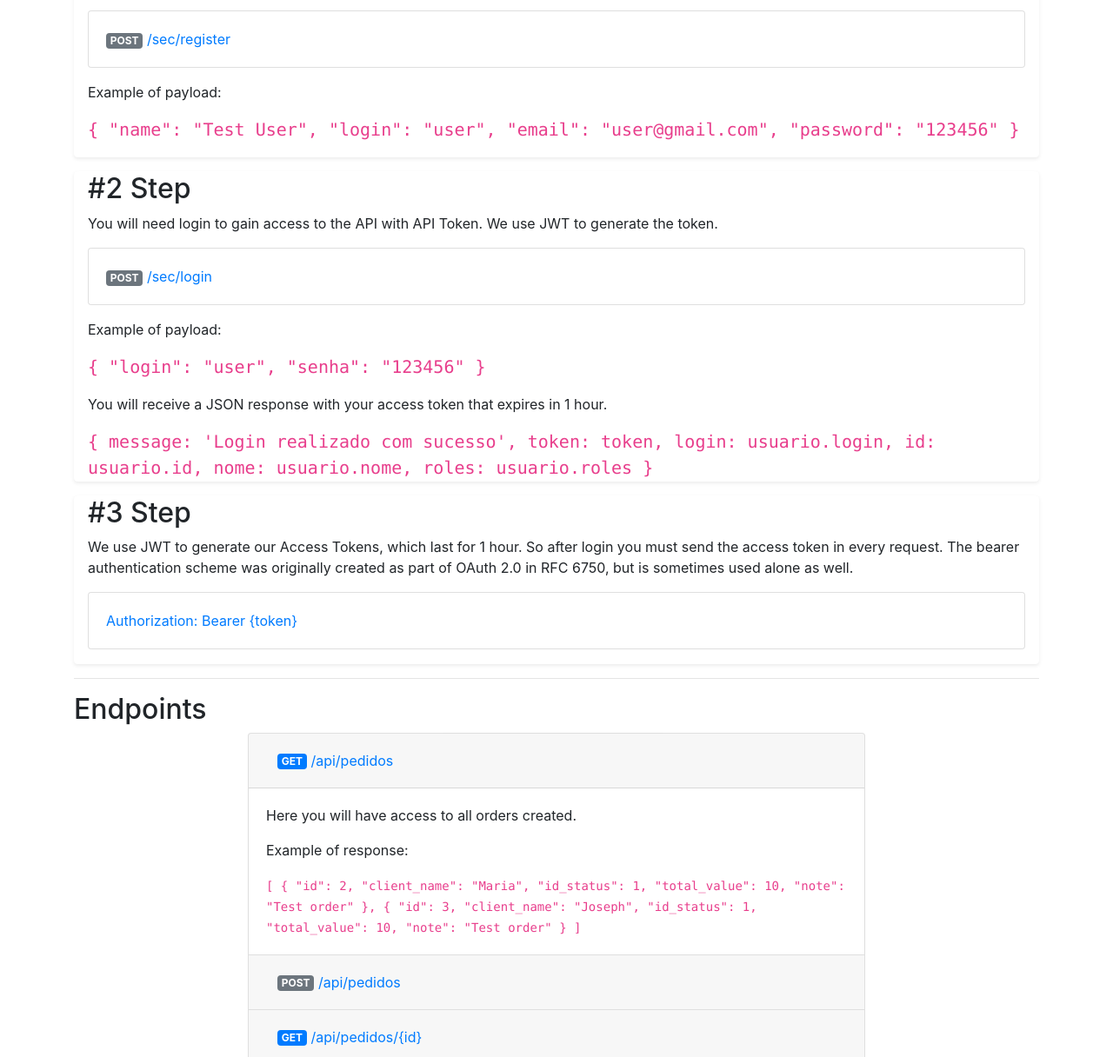
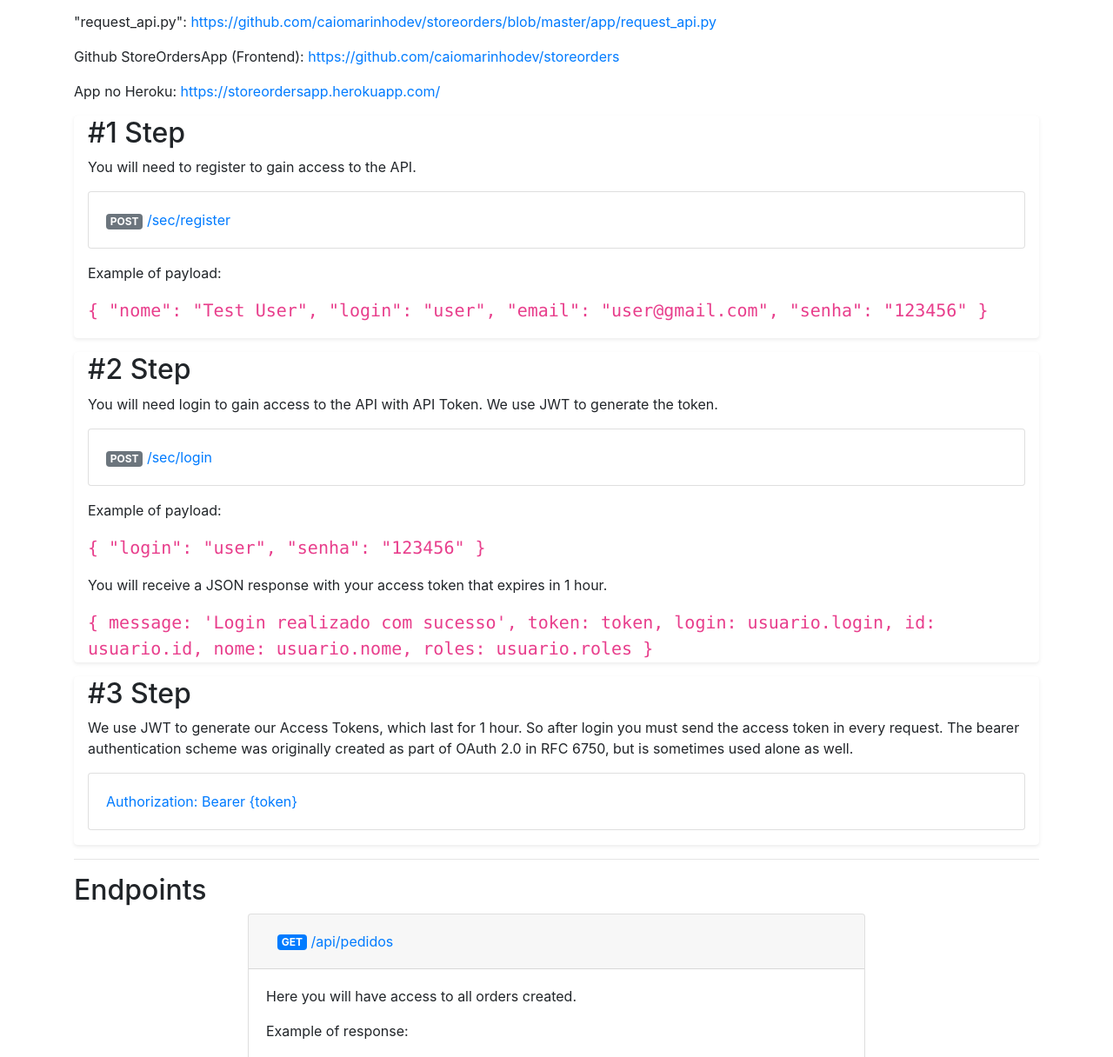
Before and after one commit to caiomarinhodev/storeordersapi, a website: page public/index.html in a window 1280 px wide. Shown: the part 661-1877 px from the top of the page at 87% size. Drawn offline with nearby package versions, Linux system fonts and the light colour scheme.

Commit message:
add changes to backend

```diff
--- a/public/index.html
+++ b/public/index.html
@@ -55,6 +55,33 @@
             <h2 class="text-uppercase text-center text-secondary mb-0">API</h2>
             <hr class="star-dark mb-5">
             <div class="row">
+                <div class="col-lg-12">
+                    <p>You can see more information on how to implement an application to consume this API in the links
+                        below. Below is an example of an application built with Django Framework that consumes this API.
+                        Specifically, it's detailed in the "request_api.py" file, where this interface makes calls to
+                        the backend.</p>
+
+                    <p>
+                        "request_api.py":
+                        <a href="https://github.com/caiomarinhodev/storeorders/blob/master/app/request_api.py"
+                            target="_blank">
+                            https://github.com/caiomarinhodev/storeorders/blob/master/app/request_api.py
+                        </a>
+                    </p>
+
+                    <p>Github StoreOrdersApp (Frontend):
+                        <a href="https://github.com/caiomarinhodev/storeorders" target="_blank">
+                            https://github.com/caiomarinhodev/storeorders
+                        </a>
+                    </p>
+
+                    <p>
+                        App no Heroku:
+                        <a href="https://storeordersapp.herokuapp.com/" target="_blank">
+                            https://storeordersapp.herokuapp.com/
+                        </a>
+                    </p>
+                </div>
                 <div class="col-lg-12 mx-auto">
                     <div class="container bg-white border rounded border-white shadow-sm main">
                         <h2><span>#1</span>&nbsp;Step</h2>
@@ -73,10 +100,10 @@
                         <code class="blockquote">
                             <p>
                                 {
-                                "name": "Test User",
+                                "nome": "Test User",
                                 "login": "user",
                                 "email": "user@gmail.com",
-                                "password": "123456"
+                                "senha": "123456"
                                 }
                             </p>
                         </code>
@@ -121,7 +148,7 @@
                         </code>
                     </div>
                 </div>
-                <br/>
+                <br />
                 <div class="col-lg-12 mx-auto" style="margin-top: 16px;">
                     <div class="container bg-white border rounded border-white shadow-sm main">
                         <h2><span>#3</span>&nbsp;Step</h2>
@@ -170,17 +197,17 @@
                                             [
                                                 {
                                                 "id": 2,
-                                                "client_name": "Maria",
+                                                "nome_cliente": "Maria",
                                                 "id_status": 1,
-                                                "total_value": 10,
-                                                "note": "Test order"
+                                                "valor_total": 10,
+                                                "observacao": "Test order"
                                                 },
                                                 {
                                                 "id": 3,
-                                                "client_name": "Joseph",
+                                                "nome_cliente": "Joseph",
                                                 "id_status": 1,
-                                                "total_value": 10,
-                                                "note": "Test order"
+                                                "valor_total": 10,
+                                                "observacao": "Test order"
                                                 }
                                             ]
                                         </code>
@@ -206,10 +233,10 @@
                                         <p>Example Payload to send in request:</p>
                                         <code>
                                                 {
-                                                    "client_name": "New",
+                                                    "nome_cliente": "New",
                                                     "id_status": 1,
-                                                    "total_value": 10,
-                                                    "note": "New order"
+                                                    "valor_total": 10,
+                                                    "observacao": "New order"
                                                  }
                                         </code>
                                     </div>
@@ -249,13 +276,13 @@
                                     <div class="card-body">
                                         <p>Here you can change the details of a specific order.
                                         </p>
-                                        <p>Example Paylod to send in request:</p>
+                                        <p>Example Payload to send in request:</p>
                                         <code>
                                             {
-                                                "client_name": "New",
+                                                "nome_cliente": "New",
                                                 "id_status": 2,
-                                                "total_value": 15,
-                                                "note": "Update in this Order"
+                                                "valor_total": 15,
+                                                "observacao": "Update in this Order"
                                             }
                                         </code>
                                     </div>
--- a/routes/secRouter.js
+++ b/routes/secRouter.js
@@ -15,7 +15,7 @@ const bcrypt = require('bcryptjs');
 const jwt = require('jsonwebtoken');
 
 secRouter.post('/login', express.json(), (req, res) => {
-    const { login, password } = req.body;
+    const { login, senha } = req.body;
     knex.select('*').from('usuario').where('login', login).then(function (result) {
         if (result.length > 0) {
             let usuario = result[0];
```
Also changed, not shown: 1 other file.
